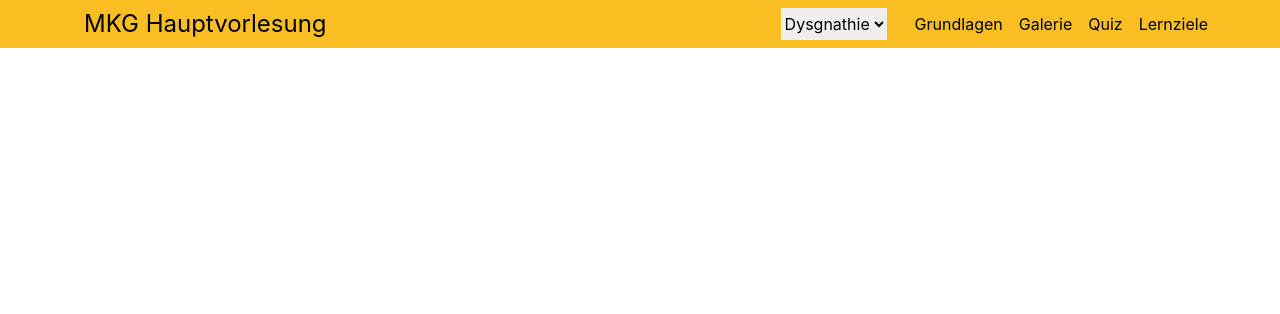
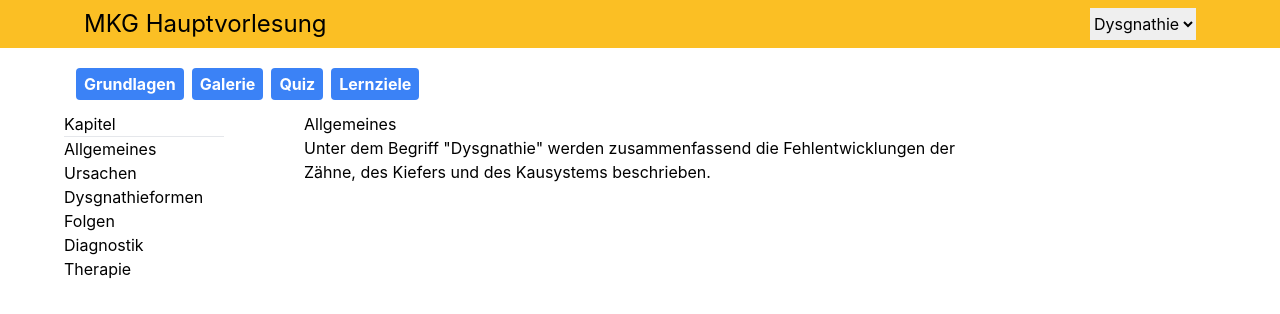
Before and after one commit to jonksc/LearnMedicine, a React (Create React App) app: page / in a window 1280 px wide. Shown: the top 314 px of the page. Built offline with nearby package versions, Linux system fonts and the light colour scheme.

Commit message:
Add context, topbar, grundlagen and galerie for Dysgnathie

```diff
--- a/src/App.js
+++ b/src/App.js
@@ -1,10 +1,18 @@
 import React from 'react';
 import Navbar from './components/UI/Navbar';
+import Dysgnathie from './pages/dysgnathie/Grundlagen';
+import { useStore } from './Context';
+
 
 function App() {
+  const { topic } = useStore();
+
   return (
     <div>
       <Navbar />
+      <div className="max-w-6xl mx-auto">
+        {topic === 'dysgnathie' && <Dysgnathie />}
+      </div>
     </div>
   );
 }
--- /dev/null
+++ b/src/Context.js
@@ -0,0 +1,23 @@
+/* eslint-disable react/prop-types */
+import React, { useState, useContext } from 'react';
+
+export const Context = React.createContext();
+
+export const useStore = () => {
+  return useContext(Context);
+};
+
+export const ContextProvider = ({ children }) => {
+  const [topic, setTopic] = useState('dysgnathie');
+
+  const value = {
+    topic,
+    setTopic
+  };
+
+  return (
+    <Context.Provider value={value}>
+      {children}
+    </Context.Provider>
+  );
+};
--- a/src/components/UI/Navbar.js
+++ b/src/components/UI/Navbar.js
@@ -1,19 +1,22 @@
 import React from 'react';
+import { useStore } from '../../Context';
 
 const Navbar = () => {
+  const { topic, setTopic } = useStore();
+
+  const changeTopic = (event) => {
+    setTopic(event.target.value);
+  };
+
   return (
-    <nav className="bg-yellow-400">
+    <nav className="bg-yellow-400 mb-2">
       <div className="py-2 flex justify-between max-w-6xl mx-auto">
         <span className="text-2xl px-5">MKG Hauptvorlesung</span>
         <span className="flex align-middle">
-          <select className="mx-5" name="topics" id="topics">
+          <select className="mx-5" name="topics" id="topics" value={topic} onChange={changeTopic}>
             <option value="dysgnathie">Dysgnathie</option>
             <option value="lkg">LKG</option>
           </select>
-          <a className="px-2 py-1" href="#">Grundlagen</a>
-          <a className="px-2 py-1" href="#">Galerie</a>
-          <a className="px-2 py-1" href="#">Quiz</a>
-          <a className="px-2 py-1" href="#">Lernziele</a>
         </span>
       </div>
     </nav>
--- /dev/null
+++ b/src/components/UI/Topbar.js
@@ -0,0 +1,18 @@
+/* eslint-disable react/prop-types */
+import React from 'react';
+
+const Topbar = ({ changeAspect }) => {
+
+  return (
+    <div>
+      <div className="p-3">
+        <button className="btn mr-2" value="grundlagen" onClick={changeAspect}>Grundlagen</button>
+        <button className="btn mr-2" value="galerie" onClick={changeAspect}>Galerie</button>
+        <button className="btn mr-2" value="quiz" onClick={changeAspect}>Quiz</button>
+        <button className="btn mr-2" value="lernziele" onClick={changeAspect}>Lernziele</button>
+      </div>
+    </div>
+  );
+};
+
+export default Topbar;
--- a/src/index.css
+++ b/src/index.css
@@ -15,3 +15,11 @@ code {
   font-family: source-code-pro, Menlo, Monaco, Consolas, 'Courier New',
     monospace;
 }
+
+.btn {
+  @apply px-2 py-1 bg-blue-500 text-white font-bold rounded
+}
+
+.btn:hover {
+  @apply bg-blue-700
+}
--- a/src/index.js
+++ b/src/index.js
@@ -2,10 +2,13 @@ import React from 'react';
 import ReactDOM from 'react-dom';
 import './index.css';
 import App from './App';
+import { ContextProvider } from './Context';
 
 ReactDOM.render(
   <React.StrictMode>
-    <App />
+    <ContextProvider>
+      <App />
+    </ContextProvider>
   </React.StrictMode>,
   document.getElementById('root')
 );
--- /dev/null
+++ b/src/pages/dysgnathie/Galerie.js
@@ -0,0 +1,12 @@
+import React, { useState } from 'react';
+
+const Galerie = () => {
+
+  return (
+    <div>
+      <button className="btn"></button>
+    </div>
+  );
+};
+
+export default Galerie;
--- /dev/null
+++ b/src/pages/dysgnathie/Grundlagen.js
@@ -0,0 +1,59 @@
+import React, { useState } from 'react';
+import Topbar from '../../components/UI/Topbar';
+import Galerie from './Galerie';
+
+const Grundlagen = () => {
+  const [aspect, setAspect] = useState('grundlagen');
+  const [chapter, setChapter] = useState('allgemeines');
+
+  const changeAspect = (event) => {
+    setAspect(event.target.value);
+  };
+
+  const changeChapter = (event) => {
+    setChapter(event.target.value);
+  };
+
+  return (
+    <div>
+      <Topbar
+        aspect={aspect}
+        changeAspect={changeAspect}
+      />
+      {aspect === 'grundlagen' &&
+      <div className="flex justify-start gap-20">
+        <div className="w-40">
+          <p>Kapitel</p>
+          <hr />
+          <div className="flex flex-col items-start">
+            <button onClick={changeChapter} value="allgemeines">Allgemeines</button>
+            <button onClick={changeChapter} value="ursachen">Ursachen</button>
+            <button onClick={changeChapter} value="dysgnathieformen">Dysgnathieformen</button>
+            <button onClick={changeChapter} value="folgen">Folgen</button>
+            <button onClick={changeChapter} value="diagnostik">Diagnostik</button>
+            <button onClick={changeChapter} value="therapie">Therapie</button>
+          </div>
+        </div>
+
+        <div className="max-w-2xl">
+          {chapter === 'allgemeines' &&
+          <>
+            <h1>Allgemeines</h1>
+            <p>Unter dem Begriff &quot;Dysgnathie&quot; werden zusammenfassend die Fehlentwicklungen der Zähne, des Kiefers und des Kausystems beschrieben.</p>
+          </>}
+          {chapter === 'ursachen' &&
+          <>
+            <h1>Ursachen</h1>
+            <p>Die Ursachen von Dysgnathien können sowohl skelettal, als auch dentoalveolär bedingt sein.</p>
+          </>}
+        </div>
+      </div>
+      }
+      {aspect === 'galerie' &&
+        <Galerie />
+      }
+    </div>
+  );
+};
+
+export default Grundlagen;
```
Also changed, not shown: .eslintrc.json, package.json (line endings or trailing spaces).
